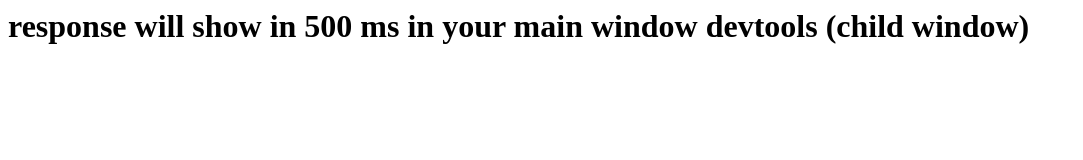
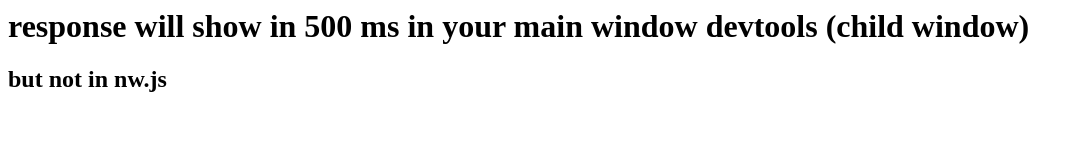
Before and after one commit to miaulightouch/nw-popup-issue, a plain HTML site: page popup-issue.html in a window 1280 px wide. Shown: the whole page, without its empty margins (0-1083 px from the left). Drawn offline with Linux system fonts and the light colour scheme.

Commit message:
add desc

```diff
--- a/popup-issue.html
+++ b/popup-issue.html
@@ -12,5 +12,6 @@
   </head>
   <body>
     <h1>response will show in 500 ms in your main window devtools (child window)</h1>
+    <h2>but not in nw.js</h2>
   </body>
 </html>
```
